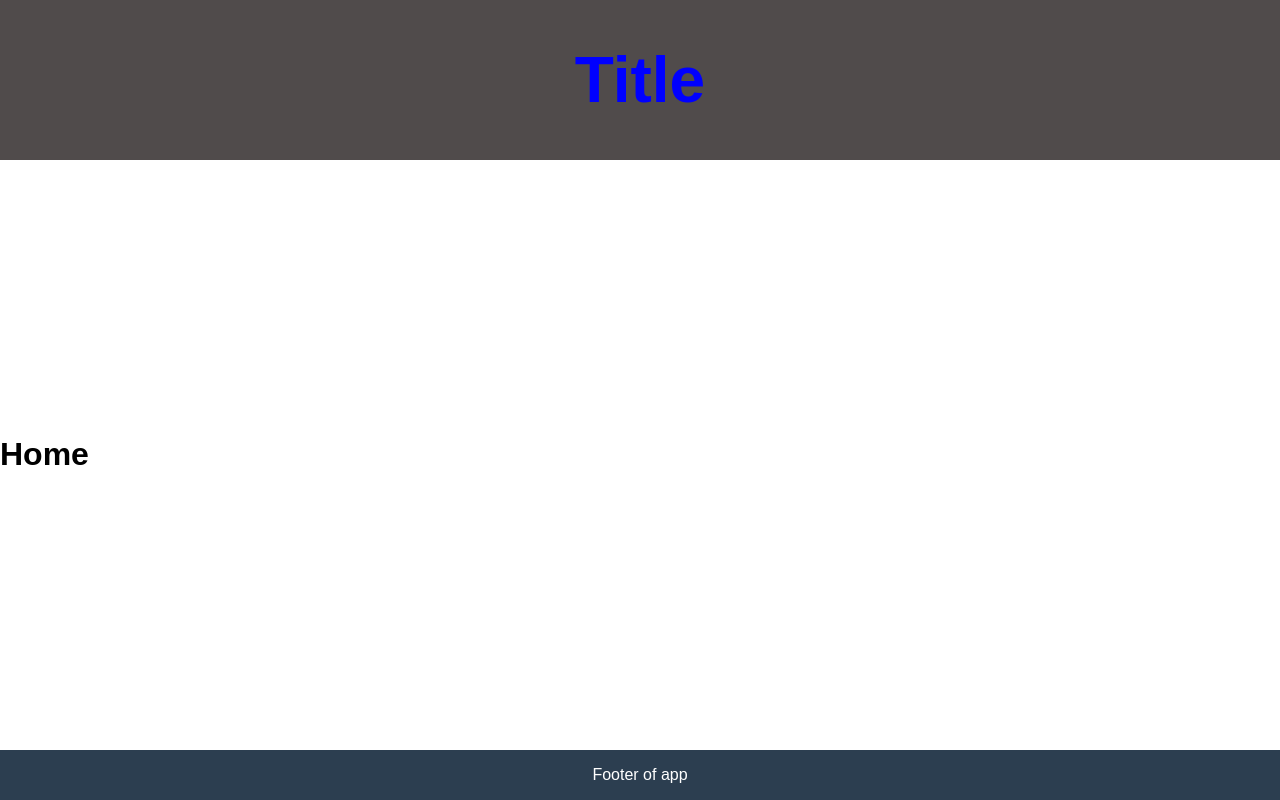
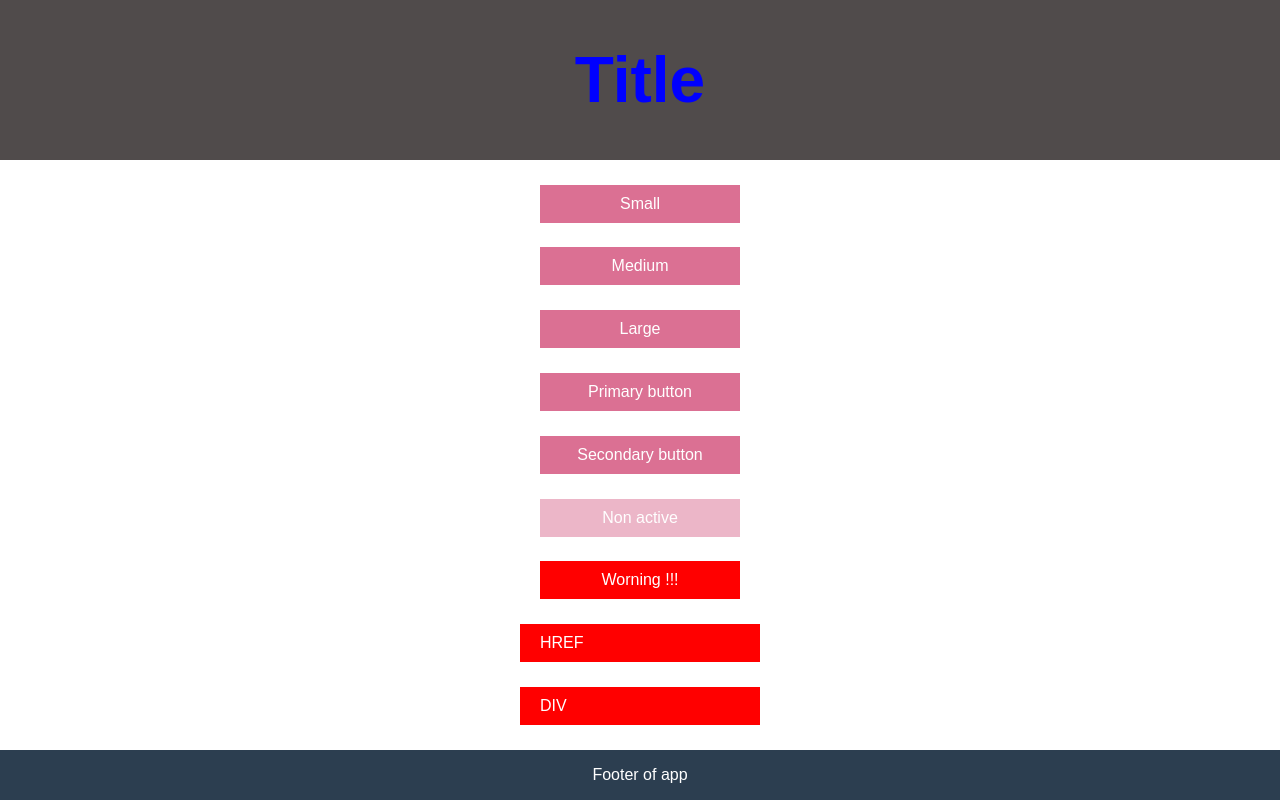
Before and after one commit to MAG7777/may_app, a React (Vite) app: page / in a window 1280 px wide. Built offline with nearby package versions, Linux system fonts and the light colour scheme.

Commit message:
Styled components tech. Partial implement

```diff
--- a/package.json
+++ b/package.json
@@ -11,7 +11,8 @@
   },
   "dependencies": {
     "react": "^19.1.0",
-    "react-dom": "^19.1.0"
+    "react-dom": "^19.1.0",
+    "styled-components": "^6.1.18"
   },
   "devDependencies": {
     "@eslint/js": "^9.25.0",
--- /dev/null
+++ b/src/components/Button/Button.styled.js
@@ -0,0 +1,92 @@
+import styled ,{css}from "styled-components";
+
+const sizes = {
+    small: {
+        fontSize: "0.8em",
+        padding: "5px 10px",
+        width: "100px",
+    },
+    medium: {
+        fontSize: "1em",
+        padding: "10px 20px",
+        width: "150px",
+    },
+    large: {
+        fontSize: "1.2em",
+        padding: "15px 30px",
+        width: "200px",
+    },
+};
+
+
+export const Button = styled.button`
+    padding: 10px 20px;
+    font-size: 16px;
+    border: none;
+    cursor: pointer;
+    width: 200px;
+    margin: 0 auto;
+    background: palevioletred;
+    color:white;
+
+    ${(props)=> props.primary && css`
+    background: black;
+    color:white
+    `};
+
+    ${(props)=> props.disabled && css`
+    opacity: 0.5;
+    cursor:not-allowed
+    `}
+`;
+
+
+//------------  Style extension ----------------///
+
+export const DangerButton = styled(Button)`
+background-color: red;
+`
+
+
+// export const Button = styled.button`
+//     padding: 10px 20px;
+//     font-size: 16px;
+//     border: none;
+//     cursor: pointer;
+//     width: 200px;
+//     margin: 0 auto;
+//     background-color: ${(props)=>(props.$primary ? "palevioletred" : "white")};
+//     color:${(props)=>(props.$primary ? "white" : "palevioletred")};
+//     &:hover{
+//     background-color:blue
+//     }
+// `;
+
+
+// export const Button = styled.button`
+//     padding: ${(props) => sizes[props.$size]?.padding || sizes.medium.padding};
+//     font-size: ${(props) => sizes[props.$size]?.fontSize || sizes.medium.fontSize};
+//     border: none;
+//     cursor: pointer;
+//     width: ${(props) => sizes[props.$size]?.width || sizes.medium.width};;
+//     margin: 0 auto;
+//     background-color: yellow;
+//     color:${(props) => (props.$highlighted ? "red" : "white")};
+//     &:hover{
+//     background-color:blue
+//     }
+// `;
+
+// export const Button = styled.button`
+//     padding: 10px 20px;
+//     font-size: 16px;
+//     border: none;
+//     cursor: pointer;
+//     width: 200px;
+//     margin: 0 auto;
+//     background-color: yellow;
+//     color:${(props)=>(props.$highlighted ? "red" : "white")};
+//     &:hover{
+//     background-color:blue
+//     }
+// `;
--- a/src/pages/Home/Home.tsx
+++ b/src/pages/Home/Home.tsx
@@ -1,11 +1,32 @@
 import "./Home.css";
+import { Button, DangerButton } from "../../components/Button/Button.styled";
+
+//Alternative import way
+// import * as S from "../../components/Button/Button.styled";
+// And we can use it as --->>>
+{/* <S.Button $size="small">Small</S.Button> */}
+
 
 const Home = () => {
 
     return (
         <>
-            <h1>Home</h1>
+            <Button $size="small">Small</Button>
+            <Button $size="medium">Medium</Button>
+            <Button $size="large">Large</Button>
+
+            <Button $primary={true}>Primary button</Button>
+            <Button $secondary={true}>Secondary button</Button>
+            <Button disabled>Non active</Button>
+
+            <DangerButton >Worning !!!</DangerButton>
+            <DangerButton as="a" href="#">HREF</DangerButton>
+            <DangerButton as="div">DIV</DangerButton>
+
+            {/* <Button>Firsst button</Button>
+        <Button $highlighted>Highlighted  button</Button> */}
         </>
+
     )
 }
 
```
Also changed, not shown: 1 other file (tests, documents, lock files or other folders).
